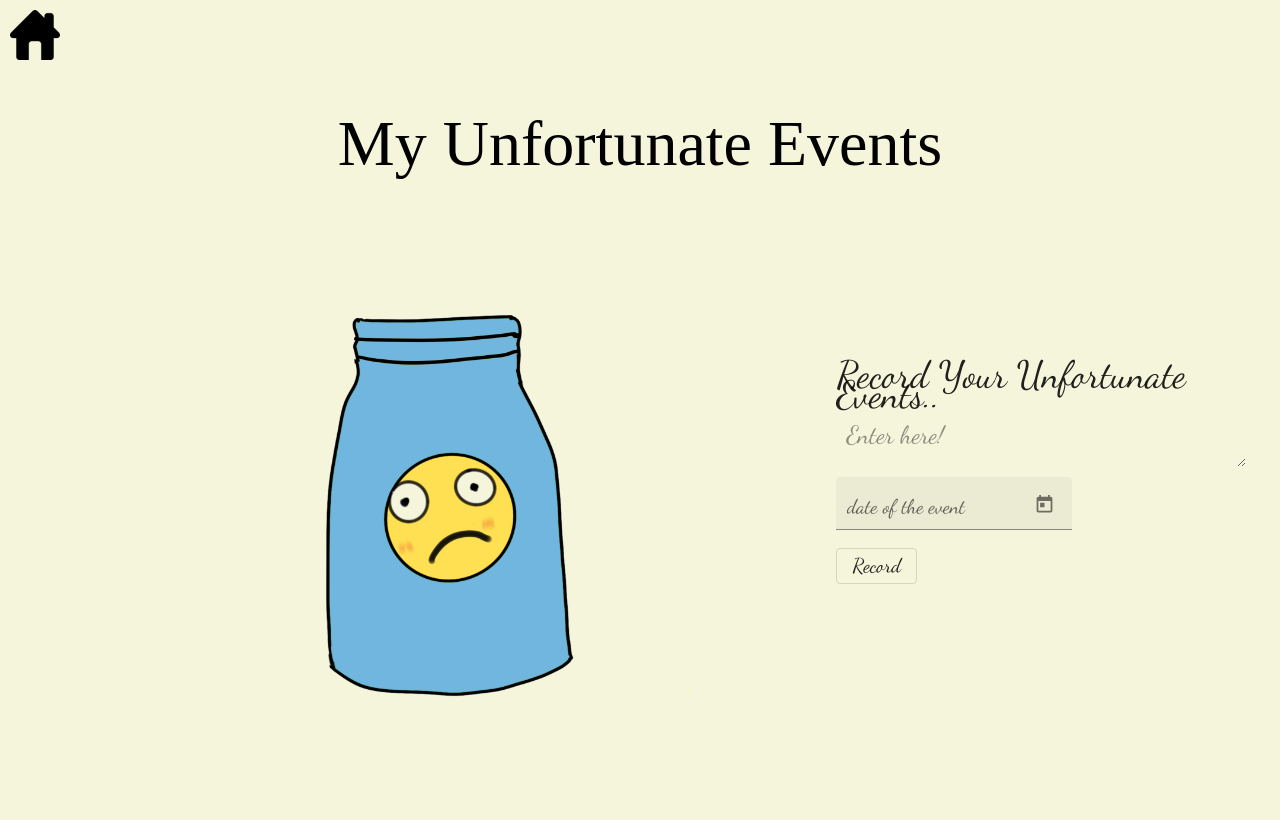
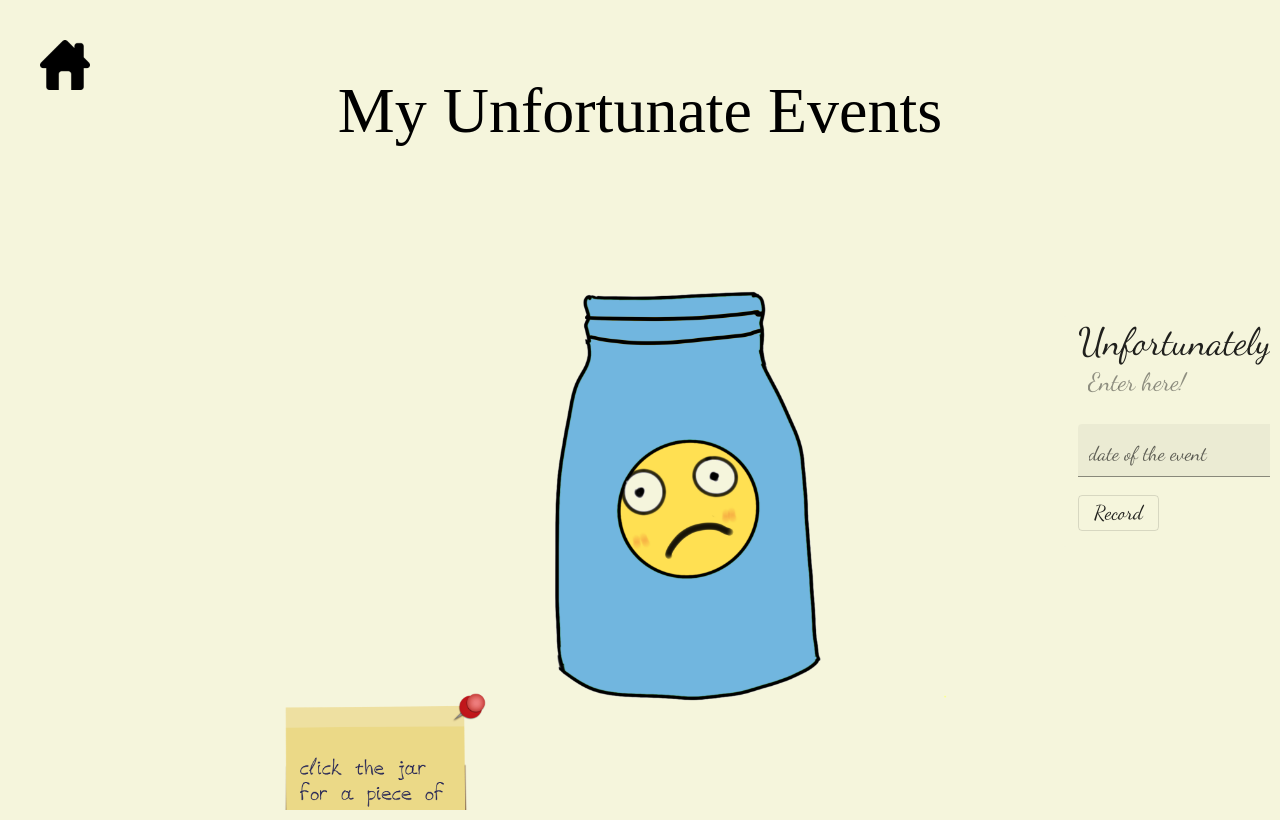
Before and after one commit to hazelkim052/The-Jars, an Angular app in the folder Client/: page /sad in a window 1280 px wide. Built offline with nearby package versions, Linux system fonts and the light colour scheme; a web font is replaced by a local one.

Commit message:
formats for all 3 pages

```diff
--- a/Client/src/app/component/happiness/happiness.component.css
+++ b/Client/src/app/component/happiness/happiness.component.css
@@ -5,7 +5,6 @@
 
 .happinessjar{
   font-family: 'Grechen Fuemen', cursive;
-  margin-top: 5%;
   text-align: center;
 }
 
--- a/Client/src/app/component/happiness/happiness.component.html
+++ b/Client/src/app/component/happiness/happiness.component.html
@@ -11,7 +11,7 @@
         rel="stylesheet">
 </head>
 <div>
-    <img src="././assets/home.png" height="50px" weight="auto" (click)="try()">
+    <img src="././assets/home.png" style="margin-left: 30px; margin-top: 30px;" height="50px" weight="auto" (click)="try()">
     <h1 class="happinessjar" style="font-size:4rem; font-weight: 500;">My Happiness Jar</h1>
 </div>
 
--- a/Client/src/app/component/home/home.component.html
+++ b/Client/src/app/component/home/home.component.html
@@ -11,11 +11,11 @@
                 My Jars
             </div>
 
-            <div style="display:flex; justify-content: center; margin-top: 15px;">
-                <div class="title" style="font-size: 30px; margin-right: 200px;">
-                    Happiness Jar
+            <div style="display:flex; justify-content: center; margin-top: 130px;">
+                <div class="title" style="font-size: 30px; margin-right: 100px;">
+                    The Happiness Jar
                 </div>
-                <div class="title" style="font-size: 30px; margin-right: 100px;">
+                <div class="title" style="font-size: 30px; margin-right: 90px;">
                     Motivational Jar
                 </div>
                 <div class="title" style="font-size: 30px;">
--- a/Client/src/app/component/motivate/motivate.component.css
+++ b/Client/src/app/component/motivate/motivate.component.css
@@ -5,12 +5,14 @@
 
 .happinessjar{
   font-family: 'Grechen Fuemen', cursive;
-    margin-top: 5%;
   text-align: center;
 }
 
 .jar{
   margin-left: 40%
+}
+.note{
+  margin-left: 130%
 }
 
 .mat-elevation-z0{
--- a/Client/src/app/component/motivate/motivate.component.html
+++ b/Client/src/app/component/motivate/motivate.component.html
@@ -11,16 +11,19 @@
         rel="stylesheet">
 </head>
 <div>
-    <img src="././assets/home.png" height="50px" weight="auto" (click)="try()">
+    <img src="././assets/home.png" style="margin-left: 30px; margin-top: 30px;" height="50px" weight="auto" (click)="try()">
     <h1 class="happinessjar" style="font-size:4rem; font-weight: 500;">My Motivational Jar</h1>
 </div>
 
 <div>
     <div style="display: inline-block; ">
-        <img class="jar" style="display: inline-block;" src="../../../assets/excited.png" height="700px" weight="auto">
+        <img class="note"style="display: inline-block;)" src="././assets/noteformotivation.png" height="200px" weight="auto">
+    </div>
+    <div style="display: inline-block; ">
+        <img class="jar" style="display: inline-block;" src="../../../assets/excited.png" height="750px" weight="auto">
     </div>
     <div style="vertical-align: top; display: inline-block;">
-        <mat-card class="mat-elevation-z0" style="width: 400px">
+        <mat-card class="mat-elevation-z0" style="width: 400px;">
             <mat-card-title style="font-size: 38px;">Record Your Motivations..</mat-card-title>
             <textarea #story style="margin: 10px; font-size: 25px;" matInput placeholder="Enter here!"></textarea>
             <div>
@@ -32,7 +35,7 @@
                 </mat-form-field>
             </div>
             <button mat-stroked-button (click)="post(story.value,date)" class="button"
-                style="font-size: 20px">Record</button>
+                style="font-size: 20px">Save</button>
         </mat-card>
     </div>
 
--- a/Client/src/app/component/sad/sad.component.css
+++ b/Client/src/app/component/sad/sad.component.css
@@ -5,12 +5,14 @@
 
 .happinessjar{
   font-family: 'Grechen Fuemen', cursive;
-    margin-top: 5%;
   text-align: center;
 }
 
 .jar{
   margin-left: 40%
+}
+.note{
+  margin-left: 130%
 }
 
 .mat-elevation-z0{
--- a/Client/src/app/component/sad/sad.component.html
+++ b/Client/src/app/component/sad/sad.component.html
@@ -11,17 +11,20 @@
         rel="stylesheet">
 </head>
 <div>
-    <img src="././assets/home.png" height="50px" weight="auto" (click)="try()">
+    <img src="././assets/home.png" style="margin-left: 30px; margin-top: 30px;" height="50px" weight="auto" (click)="try()">
     <h1 class="happinessjar" style="font-size:4rem; font-weight: 500;">My Unfortunate Events</h1>
 </div>
 
 <div>
     <div style="display: inline-block; ">
-        <img class="jar" style="display: inline-block;" src="../../../assets/sad.png" height="700px" weight="auto">
+        <img class="note"style="display: inline-block;)" src="././assets/note.png" height="200px" weight="auto">
+    </div>
+    <div style="display: inline-block; ">
+        <img class="jar" style="display: inline-block;" src="../../../assets/sad.png" height="750px" weight="auto">
     </div>
     <div style="vertical-align: top; display: inline-block;">
         <mat-card class="mat-elevation-z0" style="width: 400px">
-            <mat-card-title style="font-size: 38px;">Record Your Unfortunate Events..</mat-card-title>
+            <mat-card-title style="font-size: 38px;">Unfortunately...</mat-card-title>
             <textarea #story style="margin: 10px; font-size: 25px;" matInput placeholder="Enter here!"></textarea>
             <div>
                 <mat-form-field appearance="fill">
```
Also changed, not shown: Client/src/assets/noteformotivation.png (added). Lines whose indentation alone changed are shown as unchanged.
